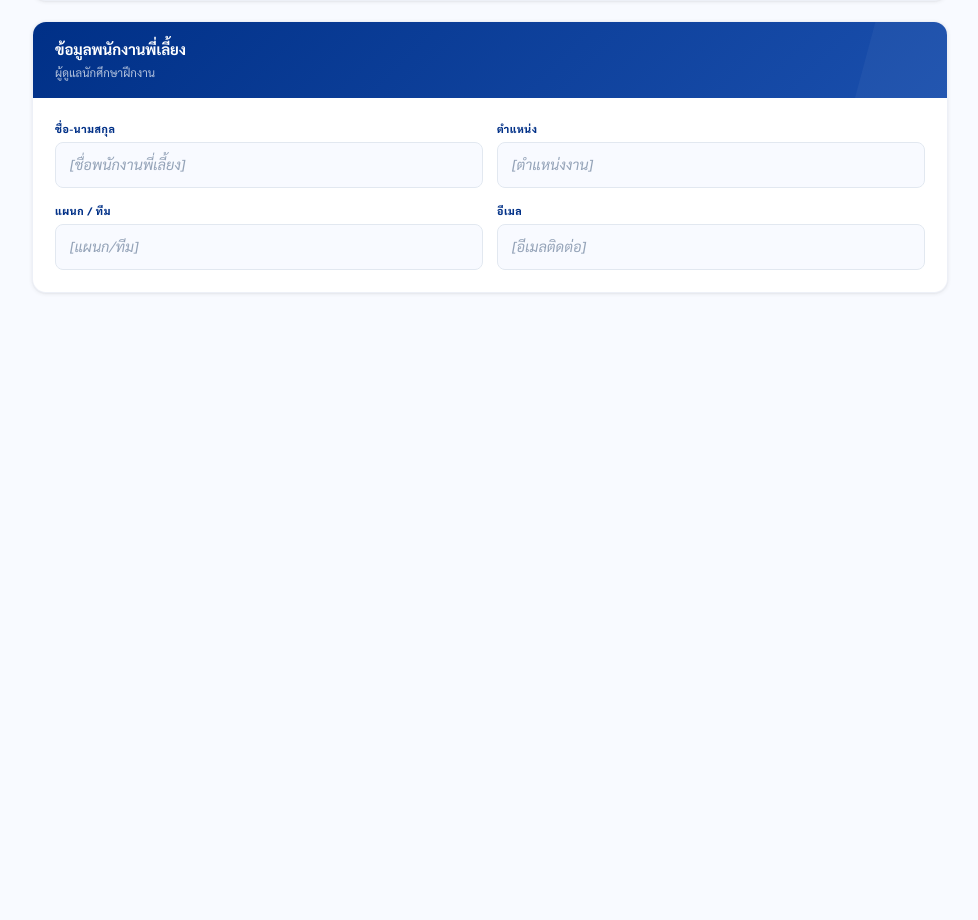
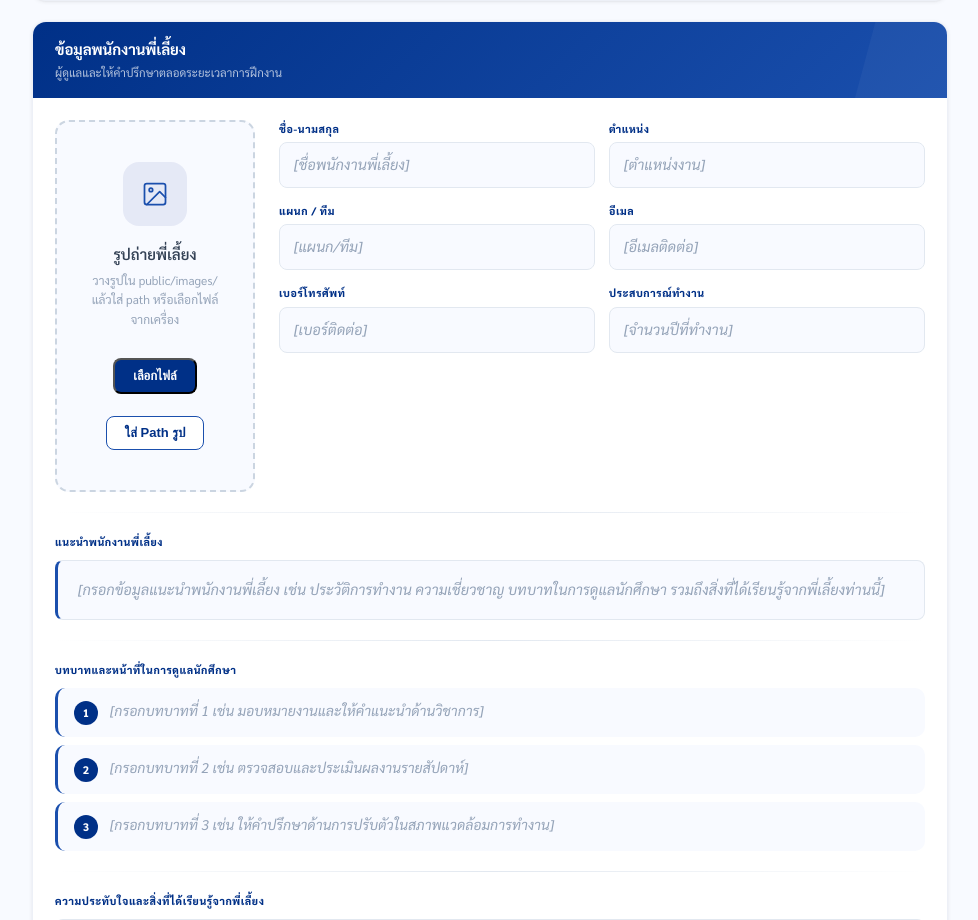
Before and after one commit to thapananthongpak-code/Internship-report, a React (Vite) app: page / in a window 1280 px wide. Shown: the part 1880-2800 px from the top of the page, without its empty margins (284-1262 px from the left). Before the commit the page ends 2241 px from the top, so only its background shows below. Built offline with nearby package versions, Linux system fonts and the light colour scheme.

Commit message:
feat: add mentor introduction section with photo, bio, roles, and personal impression

```diff
--- a/src/index.css
+++ b/src/index.css
@@ -702,6 +702,37 @@ body {
 .thankyou-title { font-size: 20px; font-weight: 800; margin-bottom: 8px; letter-spacing: -0.3px; position: relative; z-index: 1; }
 .thankyou-desc { font-size: 14px; color: rgba(255,255,255,0.78); max-width: 480px; margin: 0 auto; line-height: 1.6; position: relative; z-index: 1; }
 
+/* ─── Mentor Profile ──────────────────────────────── */
+.mentor-profile {
+  display: grid;
+  grid-template-columns: 200px 1fr;
+  gap: 24px;
+  align-items: start;
+}
+.mentor-avatar-wrap {
+  position: sticky;
+  top: 80px;
+}
+.mentor-detail { flex: 1; }
+
+.mentor-bio-section { }
+.mentor-bio-box {
+  background: var(--gray-50);
+  border: 1.5px solid var(--gray-200);
+  border-left: 3px solid var(--primary-light);
+  border-radius: var(--radius-sm);
+  padding: 16px 20px;
+  transition: border-color var(--transition);
+}
+.mentor-bio-box:hover { border-left-color: var(--primary); border-color: rgba(0,48,135,0.15); }
+.mentor-bio-text { font-size: 14.5px; color: var(--gray-700); line-height: 1.75; }
+.mentor-bio-text.ph { color: var(--gray-400); font-style: italic; }
+
+@media (max-width: 680px) {
+  .mentor-profile { grid-template-columns: 1fr; }
+  .mentor-avatar-wrap { max-width: 240px; position: static; }
+}
+
 /* ─── Misc Utilities ──────────────────────────────── */
 .hamburger {
   display: none; background: none; border: none; cursor: pointer;
--- a/src/pages/HomePage.jsx
+++ b/src/pages/HomePage.jsx
@@ -71,20 +71,30 @@ export default function HomePage() {
         </div>
       </div>
 
+      {/* พนักงานพี่เลี้ยง */}
       <div className="card animate-fade-up delay-300">
         <div className="card-header">
           <div>
             <div className="card-header-title">ข้อมูลพนักงานพี่เลี้ยง</div>
-            <div className="card-header-sub">ผู้ดูแลนักศึกษาฝึกงาน</div>
+            <div className="card-header-sub">ผู้ดูแลและให้คำปรึกษาตลอดระยะเวลาการฝึกงาน</div>
           </div>
         </div>
         <div className="card-body">
+
+          {/* โปรไฟล์พี่เลี้ยง */}
+          <div className="mentor-profile">
+            <div className="mentor-avatar-wrap">
+              <SingleImageUpload label="รูปถ่ายพี่เลี้ยง" />
+            </div>
+            <div className="mentor-detail">
               <div className="info-grid">
                 {[
-              { label: 'ชื่อ-นามสกุล', ph: '[ชื่อพนักงานพี่เลี้ยง]' },
-              { label: 'ตำแหน่ง',      ph: '[ตำแหน่งงาน]' },
-              { label: 'แผนก / ทีม',   ph: '[แผนก/ทีม]' },
-              { label: 'อีเมล',         ph: '[อีเมลติดต่อ]' },
+                  { label: 'ชื่อ-นามสกุล',   ph: '[ชื่อพนักงานพี่เลี้ยง]' },
+                  { label: 'ตำแหน่ง',         ph: '[ตำแหน่งงาน]' },
+                  { label: 'แผนก / ทีม',      ph: '[แผนก/ทีม]' },
+                  { label: 'อีเมล',            ph: '[อีเมลติดต่อ]' },
+                  { label: 'เบอร์โทรศัพท์',   ph: '[เบอร์ติดต่อ]' },
+                  { label: 'ประสบการณ์ทำงาน', ph: '[จำนวนปีที่ทำงาน]' },
                 ].map((f, i) => (
                   <div key={i} className="info-field">
                     <span className="field-label">{f.label}</span>
@@ -94,6 +104,48 @@ export default function HomePage() {
               </div>
             </div>
           </div>
+
+          <div className="section-div"></div>
+
+          {/* แนะนำพี่เลี้ยง */}
+          <div className="mentor-bio-section">
+            <p className="field-label" style={{ marginBottom: '10px' }}>แนะนำพนักงานพี่เลี้ยง</p>
+            <div className="mentor-bio-box">
+              <p className="mentor-bio-text ph">
+                [กรอกข้อมูลแนะนำพนักงานพี่เลี้ยง เช่น ประวัติการทำงาน ความเชี่ยวชาญ บทบาทในการดูแลนักศึกษา รวมถึงสิ่งที่ได้เรียนรู้จากพี่เลี้ยงท่านนี้]
+              </p>
+            </div>
+          </div>
+
+          <div className="section-div"></div>
+
+          {/* บทบาทและหน้าที่ */}
+          <p className="field-label" style={{ marginBottom: '10px' }}>บทบาทและหน้าที่ในการดูแลนักศึกษา</p>
+          <ul className="activity-list">
+            {[
+              '[กรอกบทบาทที่ 1 เช่น มอบหมายงานและให้คำแนะนำด้านวิชาการ]',
+              '[กรอกบทบาทที่ 2 เช่น ตรวจสอบและประเมินผลงานรายสัปดาห์]',
+              '[กรอกบทบาทที่ 3 เช่น ให้คำปรึกษาด้านการปรับตัวในสภาพแวดล้อมการทำงาน]',
+            ].map((text, i) => (
+              <li key={i} className="activity-item">
+                <div className="activity-bullet">{i + 1}</div>
+                <div className="activity-text" style={{ color: 'var(--gray-400)', fontStyle: 'italic' }}>{text}</div>
+              </li>
+            ))}
+          </ul>
+
+          <div className="section-div"></div>
+
+          {/* ความประทับใจต่อพี่เลี้ยง */}
+          <p className="field-label" style={{ marginBottom: '10px' }}>ความประทับใจและสิ่งที่ได้เรียนรู้จากพี่เลี้ยง</p>
+          <div className="mentor-bio-box">
+            <p className="mentor-bio-text ph">
+              [กรอกความประทับใจ สิ่งที่เรียนรู้ และคำแนะนำที่มีประโยชน์ที่ได้รับจากพนักงานพี่เลี้ยง]
+            </p>
+          </div>
+
+        </div>
+      </div>
     </div>
   )
 }
```
Lines whose indentation alone changed are shown as unchanged.
